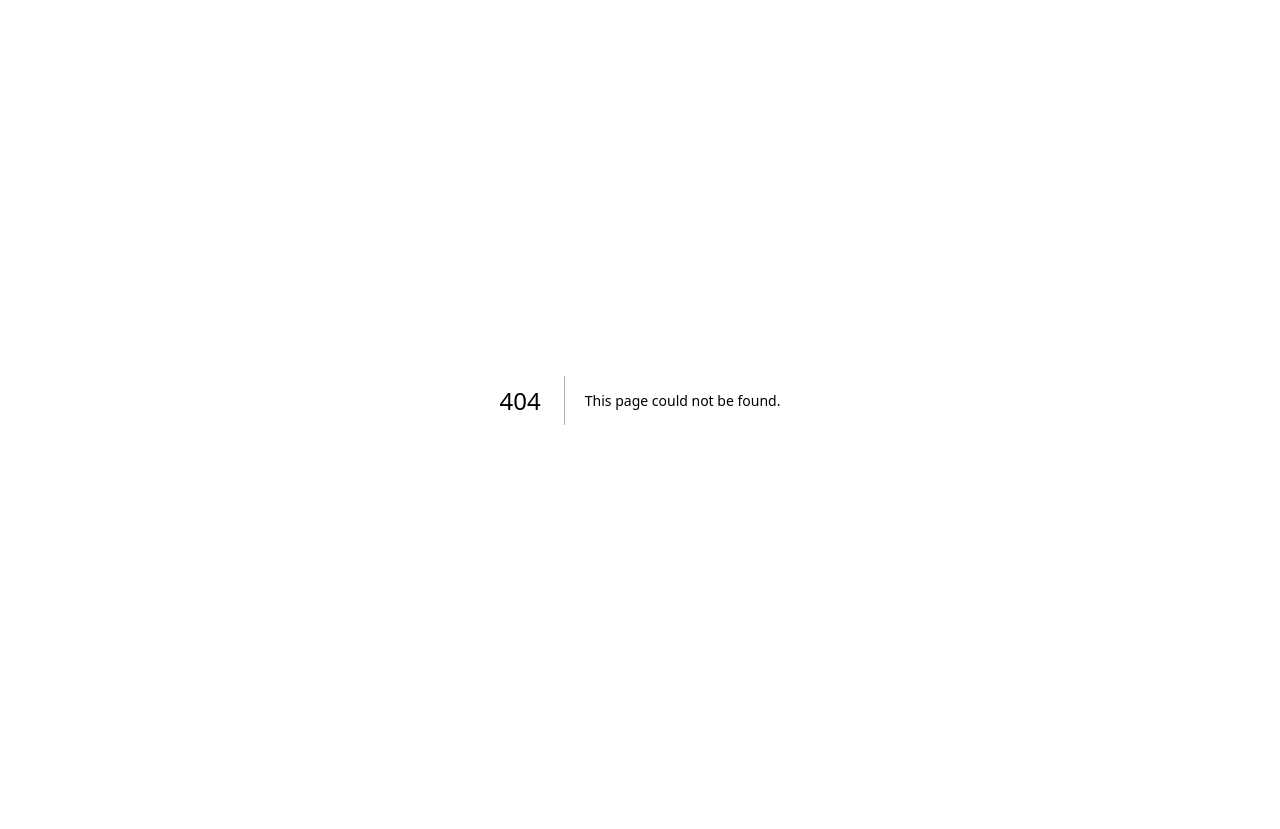
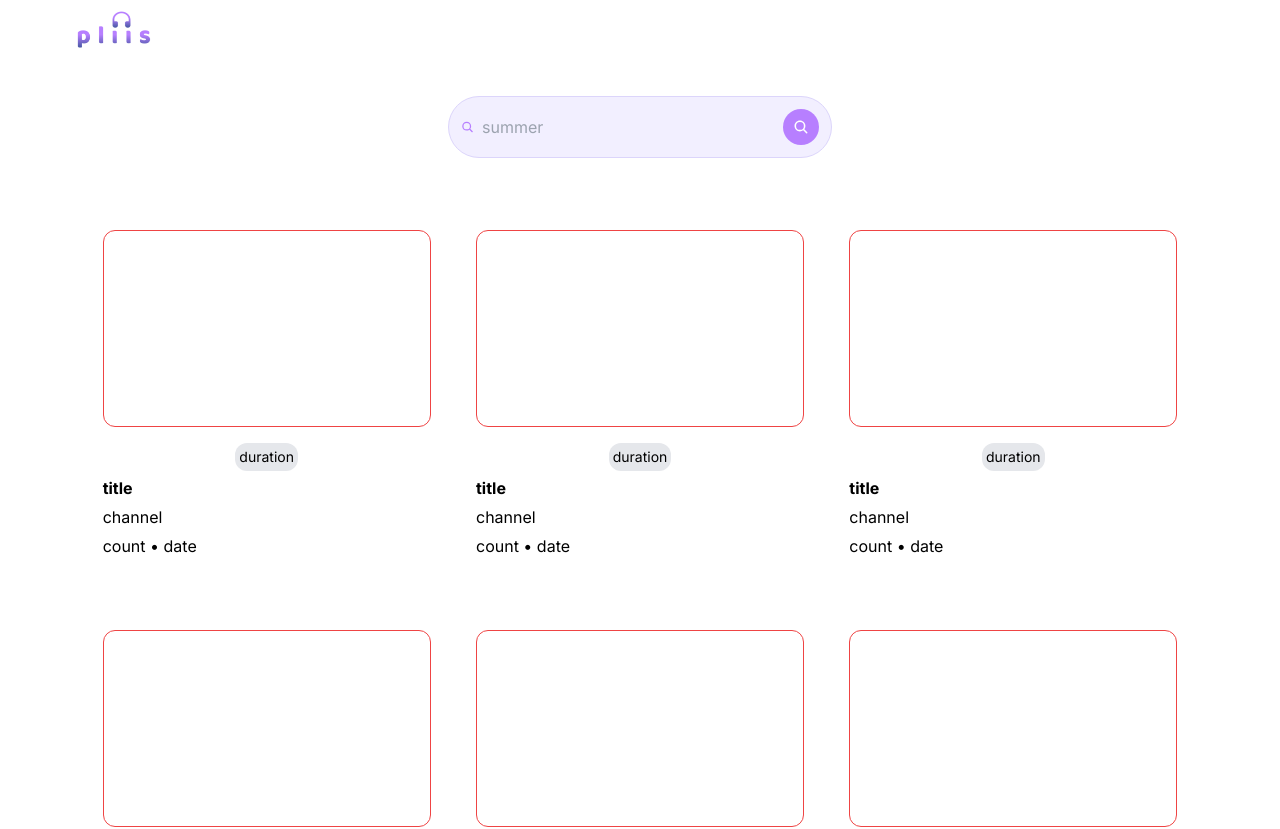
Before and after one commit to hjthebunny/pliis, a Next.js app: page /search in a window 1280 px wide. Before the commit this address had no page. Shown: the top 829 px of the page. Before the commit the page ends 800 px from the top, so only its background shows below. Built offline with nearby package versions, Linux system fonts and the light colour scheme.

Commit message:
feat: search page ui 구현

```diff
--- a/package.json
+++ b/package.json
@@ -13,6 +13,7 @@
     "next": "14.2.3",
     "react": "^18",
     "react-dom": "^18",
+    "react-icons": "^5.2.1",
     "react-intersection-observer": "^9.10.2"
   },
   "devDependencies": {
--- a/src/app/globals.css
+++ b/src/app/globals.css
@@ -15,7 +15,6 @@
     --background-end-rgb: 0, 0, 0;
   }
 }
-
 body {
   color: rgb(var(--foreground-rgb));
   background: linear-gradient(
--- a/src/app/page.tsx
+++ b/src/app/page.tsx
@@ -1,19 +1,21 @@
 "use client";
 import Image from "next/image";
-import { useEffect, useState, useRef } from "react";
+import { useEffect, useState } from "react";
 import { motion, useAnimation } from "framer-motion";
 import { useInView } from "react-intersection-observer";
+import { BiSolidRightArrow } from "react-icons/bi";
+import SearchBar from "./ui/searchBar";
+import { useRouter } from "next/navigation";
 const Home = () => {
+  const router = useRouter();
   const controls = useAnimation();
   const fadeControls = useAnimation();
   const { ref, inView } = useInView();
   const { ref: fadeRef, inView: fadeInView } = useInView();
   const [scrollY, setScrollY] = useState(0);
-  const [isScrolling, setIsScrolling] = useState(false);
 
   const handleScroll = () => {
     setScrollY(window.scrollY);
-    setIsScrolling(true);
   };
 
   useEffect(() => {
@@ -26,7 +28,7 @@ const Home = () => {
   useEffect(() => {
     if (inView) {
       controls.start({
-        opacity: 1 - (scrollY / 1000) * 5,
+        opacity: 1 - scrollY / 5000,
         scale: 1 - scrollY / 2000,
         transition: { duration: 0.5, ease: "easeOut" },
       });
@@ -44,28 +46,27 @@ const Home = () => {
   }, [fadeControls, fadeInView, scrollY]);
 
   return (
-    <main className="h-screen w-screen ">
-      <div className="w-screen sticky top-0 h-screen ">
+    <main className="h-screen w-screen sticky top-0 ">
+      <div className="w-screen h-screen flex justify-center items-center">
         <motion.div
           ref={ref}
           animate={controls}
           initial={{ opacity: 1, scale: 1 }}
-          className="w-screen h-screen flex justify-center items-center"
+          className="relative w-1/2 sm:w-1/3 aspect-square "
         >
-          <div className="relative w-1/2 sm:w-1/3 aspect-square ">
           <Image
             src="/lp.png"
             fill
             alt="picture of lp"
-              className={isScrolling ? "animate-spin" : ""}
+            className={"animate-spin h-auto w-auto"}
           />
+        </motion.div>
       </div>
-        </motion.div>
       <motion.div
         ref={fadeRef}
         animate={fadeControls}
         initial={{ opacity: 0, scale: 0.5 }}
-          className="h-screen w-screen flex flex-col gap-5 justify-center items-center pb-40  "
+        className="h-screen w-screen flex flex-col gap-5 justify-center items-center pb-40 scroll-smooth "
       >
         <Image
           width={200}
@@ -74,15 +75,15 @@ const Home = () => {
           alt="logo"
           className=" "
         />
-          <div className="block border border-[#B77FFF] p-3 md:w-1/3 w-2/3 rounded-full bg-[#F2EFFF]">
-            <input
-              type="text"
-              className=" w-full  bg-transparent focus:outline-none"
-              placeholder="키워드를 입력해 플레이리스트를 검색해보세요"
-            ></input>
-          </div>
+        <SearchBar />
+        <button
+          className="bg-[#9039FE] p-[10px] mt-[40px] rounded-full text-white flex justify-center items-center gap-2 hover:scale-125 hover:bg-[#7406FF] tranform duration-200 ease-out"
+          onClick={() => router.push("/search")}
+        >
+          <p>find my playlist !</p>
+          <BiSolidRightArrow />
+        </button>
       </motion.div>
-      </div>
     </main>
   );
 };
--- /dev/null
+++ b/src/app/search/layout.tsx
@@ -0,0 +1,8 @@
+const Layout = (props: { children: React.ReactNode }) => {
+  return (
+    <div className="display:flex justify-center">
+      <div className="mx-[8vh] my-[10px]">{props.children}</div>
+    </div>
+  );
+};
+export default Layout;
--- /dev/null
+++ b/src/app/search/page.tsx
@@ -0,0 +1,28 @@
+import SearchBar from "../ui/searchBar";
+import Image from "next/image";
+import Card from "../ui/card";
+import Logo from "../ui/logo";
+
+const Search = () => {
+  const arr = [0, 0, 0, 0, 0, 0];
+  const list = arr.map((el, index) => {
+    return <Card key={index} />;
+  });
+  return (
+    <>
+      <header>
+        <Logo scale={100} />
+      </header>
+      <nav className=" flex justify-center">
+        <SearchBar includeBtn={true} />
+      </nav>
+      <section className=" flex justify-center p-4">
+        <main className="flex flex-wrap justify-around transform duration-200 ease-out ">
+          {list}
+        </main>
+      </section>
+    </>
+  );
+};
+
+export default Search;
--- /dev/null
+++ b/src/app/ui/card.tsx
@@ -0,0 +1,17 @@
+const Card = () => {
+  return (
+    <div className="w-[360px] h-[360px] mt-[40px] rounded-xl p-4 flex flex-col hover:scale-110 transform duration-200 ease-out">
+      <div className=" h-[60%] border border-red-500 rounded-xl"></div>
+      <section className="mt-[16px] flex flex-col  justify-between flex-1 ">
+        <div className="self-center bg-gray-200 p-1 text-sm rounded-xl">
+          duration
+        </div>
+        <b>title</b>
+        <div>channel </div>
+        <div>count • date</div>
+      </section>
+    </div>
+  );
+};
+
+export default Card;
--- /dev/null
+++ b/src/app/ui/logo.tsx
@@ -0,0 +1,22 @@
+"use client";
+import { useRouter } from "next/navigation";
+import Image from "next/image";
+interface LogoProps {
+  scale: number;
+}
+
+const Logo: React.FC<LogoProps> = ({ scale }) => {
+  const router = useRouter();
+  return (
+    <Image
+      width={scale}
+      height={scale}
+      src="/logo.png"
+      alt="logo"
+      className="mb-[32px] cursor-pointer"
+      onClick={() => router.push("/")}
+    />
+  );
+};
+
+export default Logo;
--- /dev/null
+++ b/src/app/ui/searchBar.tsx
@@ -0,0 +1,41 @@
+"use client";
+import { IoSearch } from "react-icons/io5";
+import { useState } from "react";
+
+interface SearchBarProps {
+  includeBtn?: boolean;
+}
+
+const SearchBar: React.FC<SearchBarProps> = ({ includeBtn }) => {
+  const [isFocused, setIsFocused] = useState(false);
+
+  return (
+    <div
+      className={`block border  p-3 md:w-1/3 w-2/3 rounded-full bg-[#F2EFFF] flex jusitify-center items-center gap-2 ${
+        isFocused ? "border-[#B77FFF]" : "border-[#dcd5fb]"
+      }`}
+    >
+      <IoSearch color="#B77FFF" />
+      <input
+        type="text"
+        className=" w-full  bg-transparent focus:outline-none md:text-base text-sm"
+        placeholder="summer"
+        onFocus={() => {
+          setIsFocused(true);
+        }}
+        onBlur={() => {
+          setIsFocused(false);
+        }}
+      ></input>
+      {includeBtn ? (
+        <div className="bg-[#B77FFF] p-2.5 rounded-full cursor-pointer hover:bg-[#9039FE]">
+          <IoSearch color="#FFFFFF" />
+        </div>
+      ) : (
+        ""
+      )}
+    </div>
+  );
+};
+
+export default SearchBar;
--- a/tailwind.config.ts
+++ b/tailwind.config.ts
@@ -13,6 +13,9 @@ const config: Config = {
         "gradient-conic":
           "conic-gradient(from 180deg at 50% 50%, var(--tw-gradient-stops))",
       },
+      animation: {
+        'spin-slow':'spin 3s linear infinite'
+      }
     },
   },
   plugins: [],
```
Also changed, not shown: 1 other file (tests, documents, lock files or other folders). Lines whose indentation alone changed are shown as unchanged.
